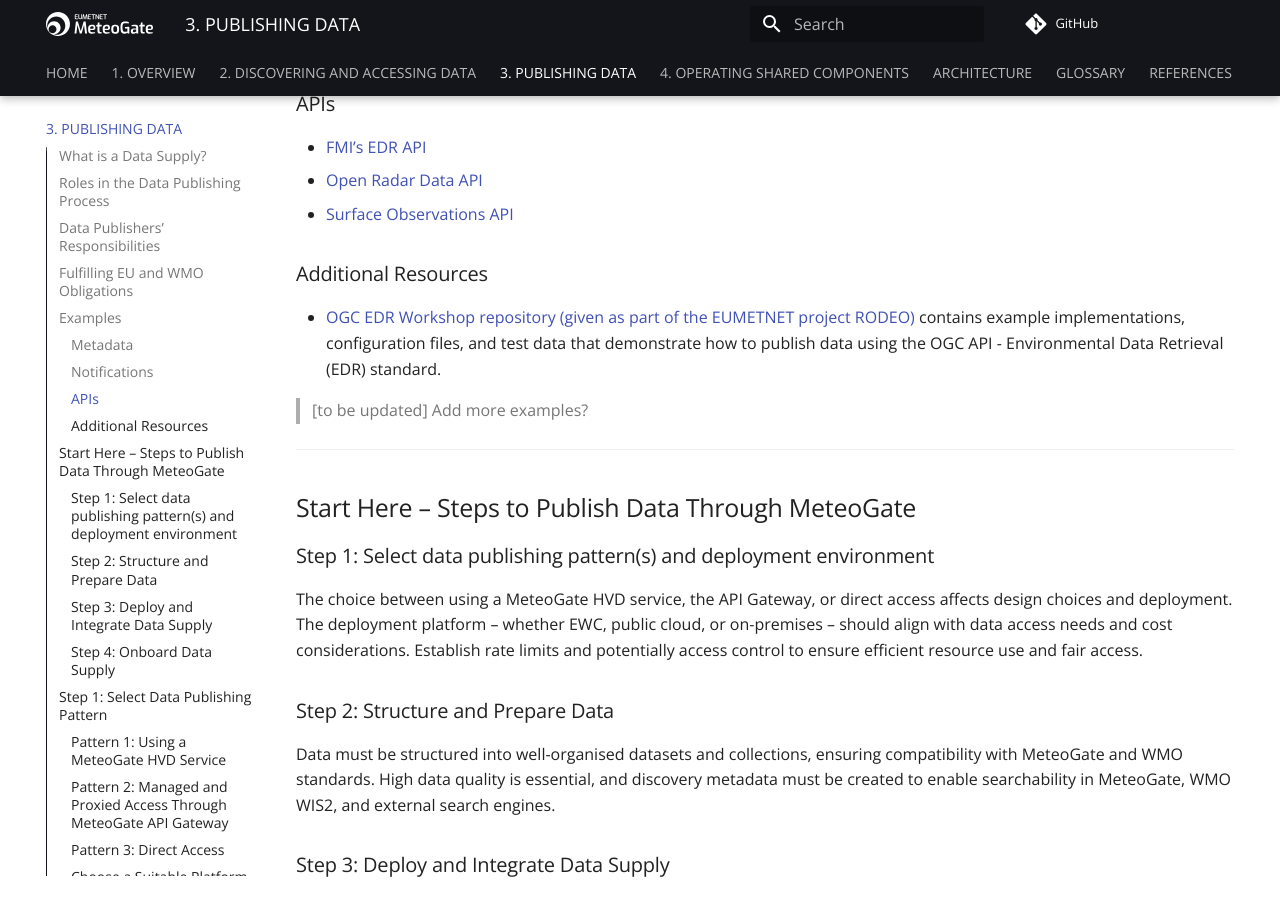
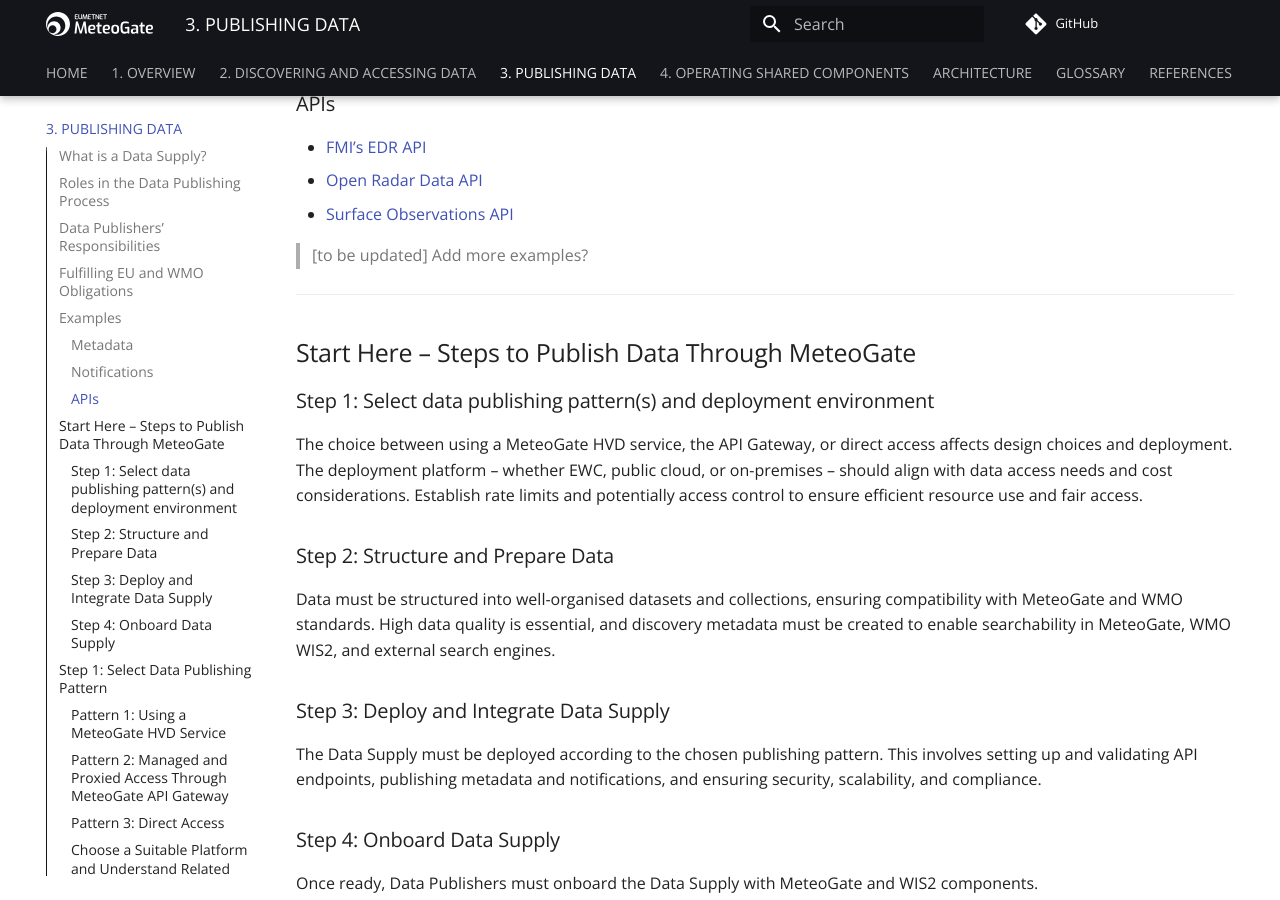
Before and after one commit to EUMETNET/meteogate-documentation, an MkDocs documentation site: the page built from docs/3-publishing-data.md, in a window 1280 px wide and 900 px high, scrolled down 2494 px. Built offline with MkDocs 1.6.1 and Material for MkDocs 9.7.7, drawn with Linux system fonts in a browser that asks for light colours; comment, search, counter and statistics services are not loaded.

Commit message:
Update 3-publishing-data.md

```diff
--- a/docs/3-publishing-data.md
+++ b/docs/3-publishing-data.md
@@ -93,10 +93,6 @@ _<to be updated>_
    - [FMI’s EDR API](https://api.meteogate.eu/fi-fmi/edr)
    - [Open Radar Data API](https://api.meteogate.eu/eu-eumetnet-weather-radar)
    - [Surface Observations API](https://api.meteogate.eu/eu-eumetnet-surface-observations)
-
-### Additional Resources
-
-  - [OGC EDR Workshop repository (given as part of the EUMETNET project RODEO)](https://github.com/EUMETNET/ogc-edr-workshop) contains example implementations, configuration files, and test data that demonstrate how to publish data using the OGC API - Environmental Data Retrieval (EDR) standard.
 
   > [to be updated] Add more examples?
 
```
